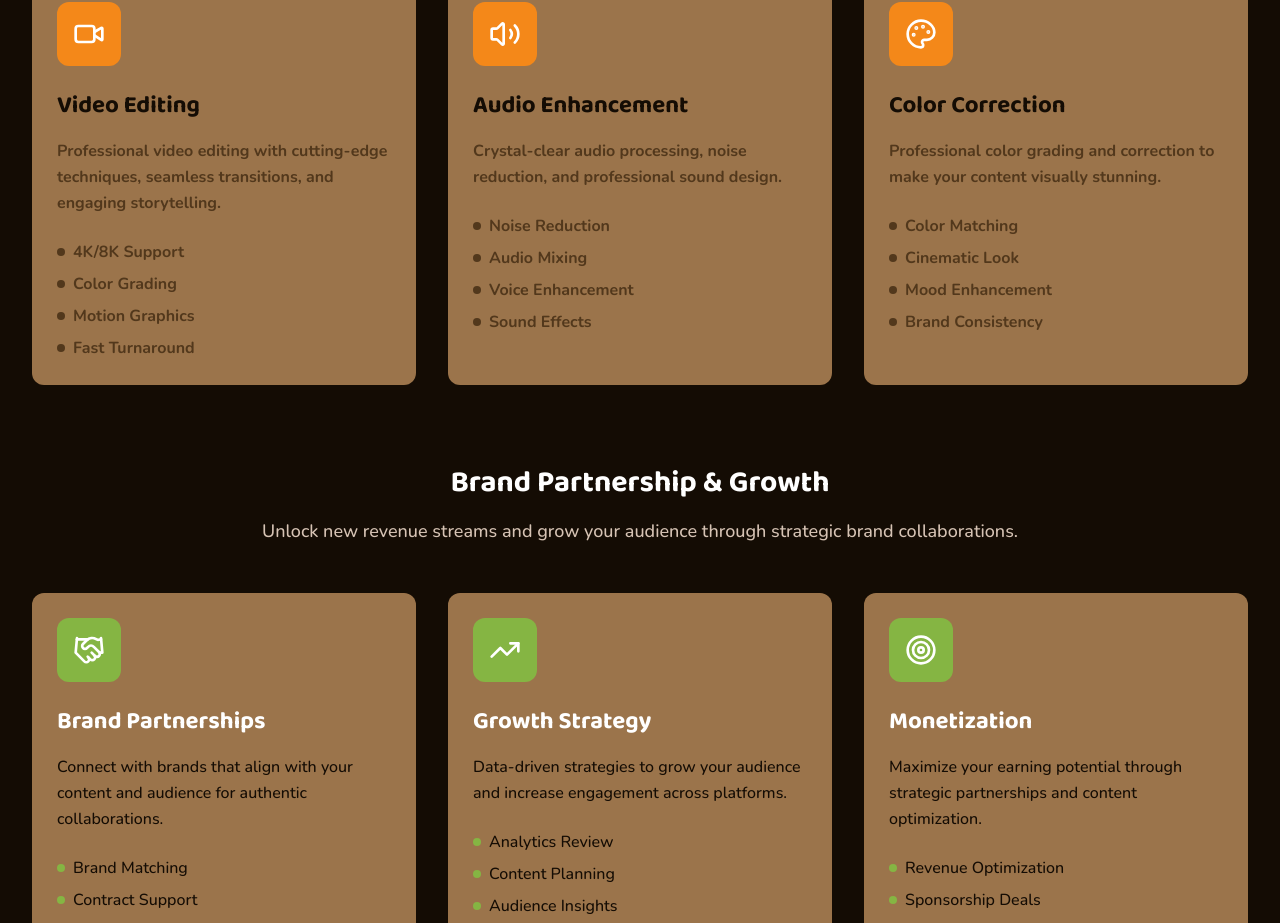
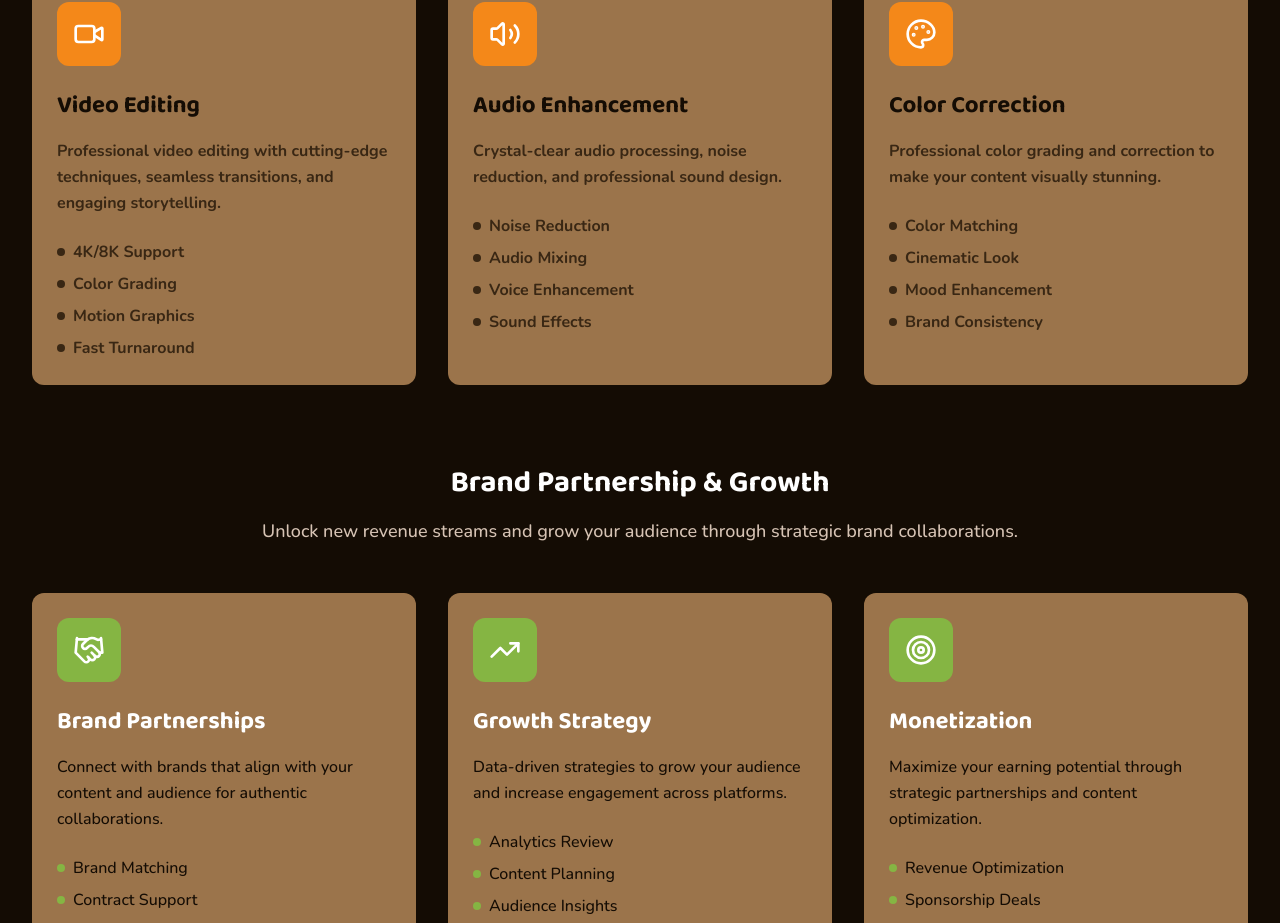
Before and after one commit to FruitStudioUK/Fruit-Site, a Next.js app: page / in a window 1280 px wide. Shown: the part 1199-2122 px from the top of the page. Built offline with nearby package versions, Linux system fonts and the light colour scheme.

Commit message:
Update tailwind.config.ts

```diff
--- a/tailwind.config.ts
+++ b/tailwind.config.ts
@@ -19,7 +19,7 @@ const config: Config = {
         'text-white': '#fff8e6',
         'text-gray': '#d6c3b4',
         'text-dark': '#140c04',
-        'text-lightdark': '#52381C',
+        'text-lightdark': '#392714',
       },
       fontFamily: {
         nunito: ['var(--font-nunito)', 'sans-serif'], // changed from inter → nunito
```
